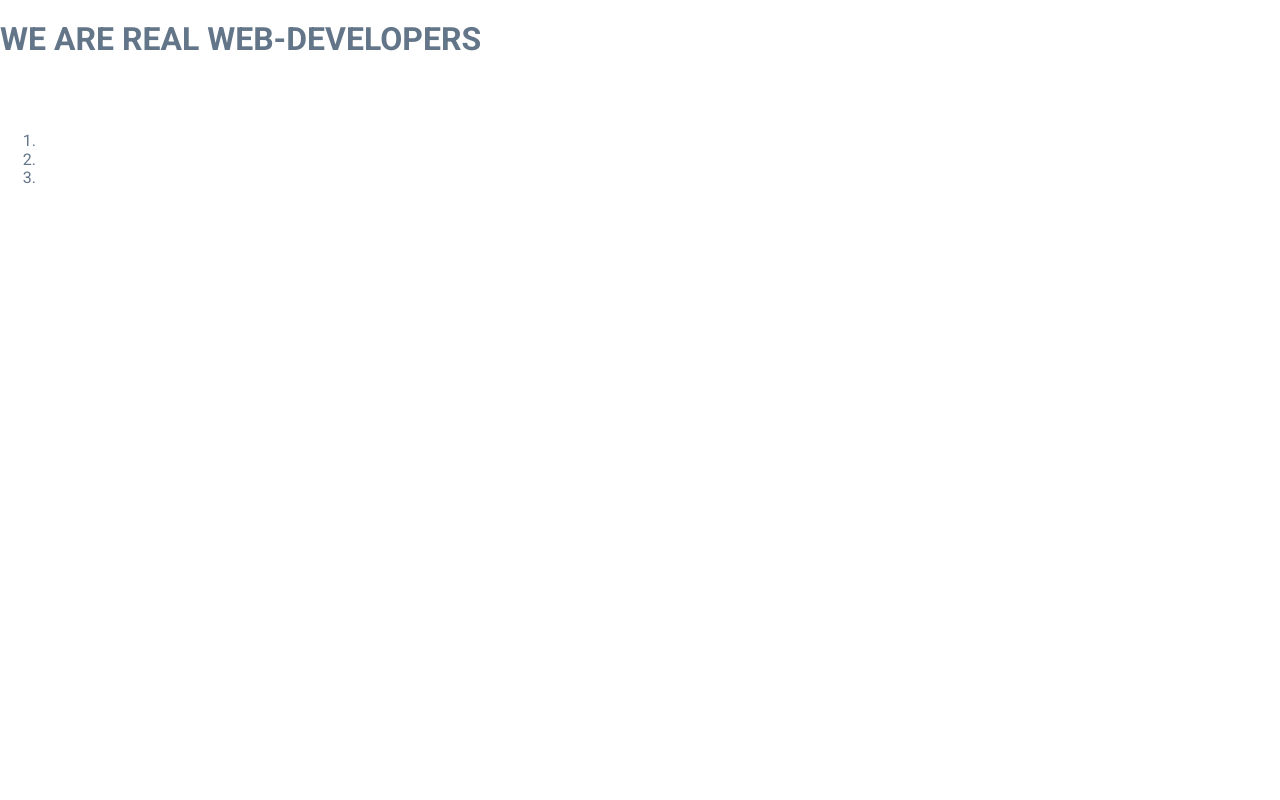
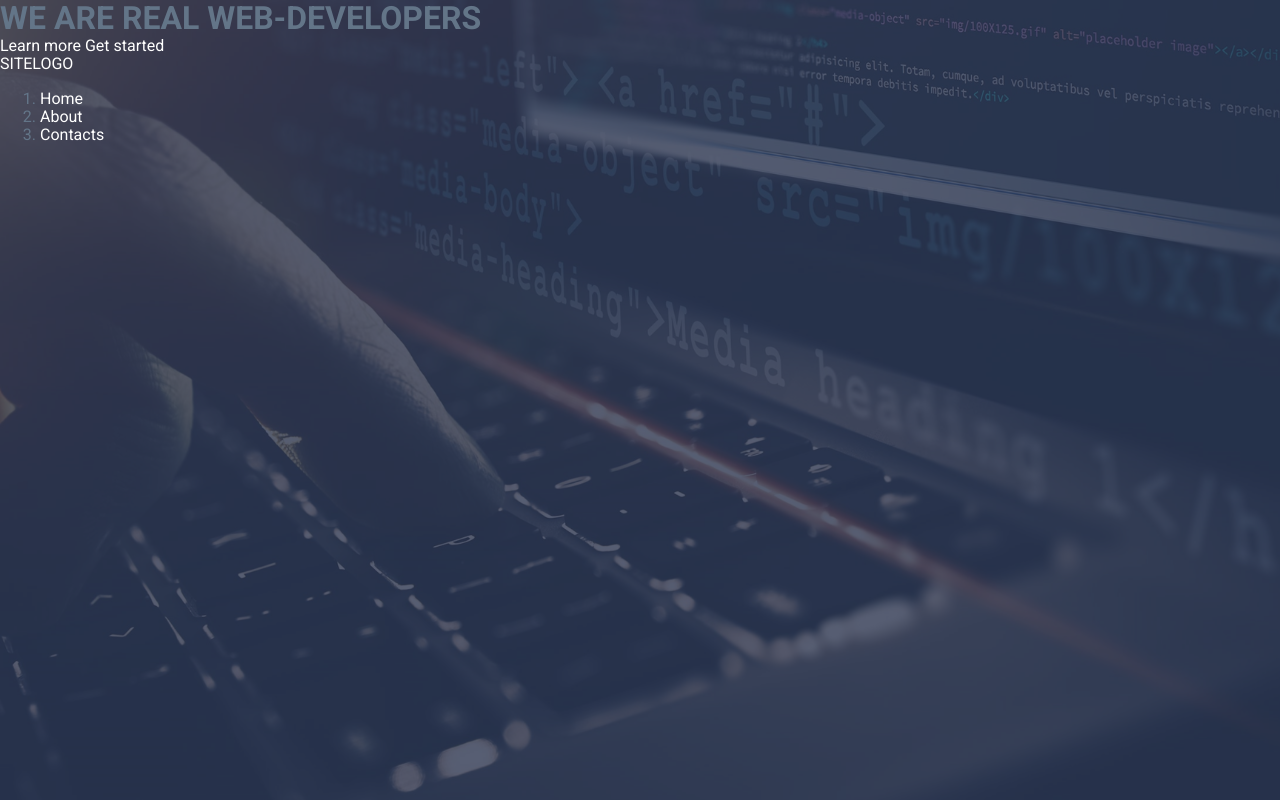
Before and after one commit to Mackedonec/grid-template, a website: page index.html in a window 1280 px wide. Drawn offline with Linux system fonts and the light colour scheme.

Commit message:
работа с хедером. имг и оверлей

```diff
--- a/assets/scss/components/footer/_footer.scss
+++ b/assets/scss/components/footer/_footer.scss
@@ -0,0 +1 @@
+@use "../../presets/" as *;
--- a/assets/scss/components/header/_header-content.scss
+++ b/assets/scss/components/header/_header-content.scss
@@ -0,0 +1,7 @@
+@use "../../presets/" as *;
+
+.header-content {
+  &__title {
+    margin: 0;
+  }
+}
--- a/assets/scss/components/header/_header-logo.scss
+++ b/assets/scss/components/header/_header-logo.scss
@@ -0,0 +1 @@
+@use "../../presets/" as *;
--- a/assets/scss/components/header/_header-menu.scss
+++ b/assets/scss/components/header/_header-menu.scss
@@ -0,0 +1 @@
+@use "../../presets/" as *;
--- a/assets/scss/components/header/_header-navbar.scss
+++ b/assets/scss/components/header/_header-navbar.scss
@@ -0,0 +1 @@
+@use "../../presets/" as *;
--- a/assets/scss/components/header/_header-overlay.scss
+++ b/assets/scss/components/header/_header-overlay.scss
@@ -0,0 +1,12 @@
+@use "../../presets/" as *;
+
+.header-overlay {
+  background-color: $color-primary;
+  position: absolute;
+  top: 0;
+  right: 0;
+  bottom: 0;
+  left: 0;
+  opacity: 0.8;
+  z-index: -1;
+}
--- a/assets/scss/components/header/_header.scss
+++ b/assets/scss/components/header/_header.scss
@@ -0,0 +1,11 @@
+@use "../../presets/" as *;
+
+.header {
+  background-color: $color-primary;
+  min-height: 100vh;
+  background-image: url(../img/img-header.png);
+  background-position: 50% 50%;
+  background-size: cover;
+  position: relative;
+  z-index: -1;
+}
```
Also changed, not shown: assets/css/style.css.
